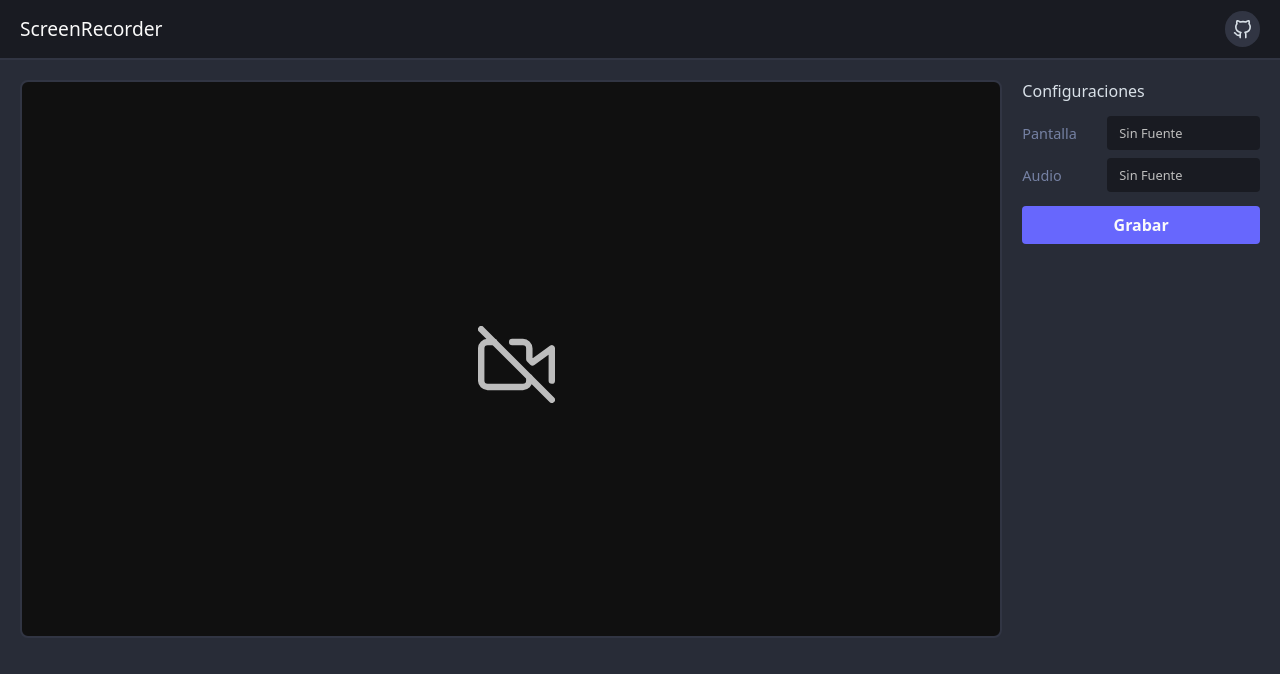
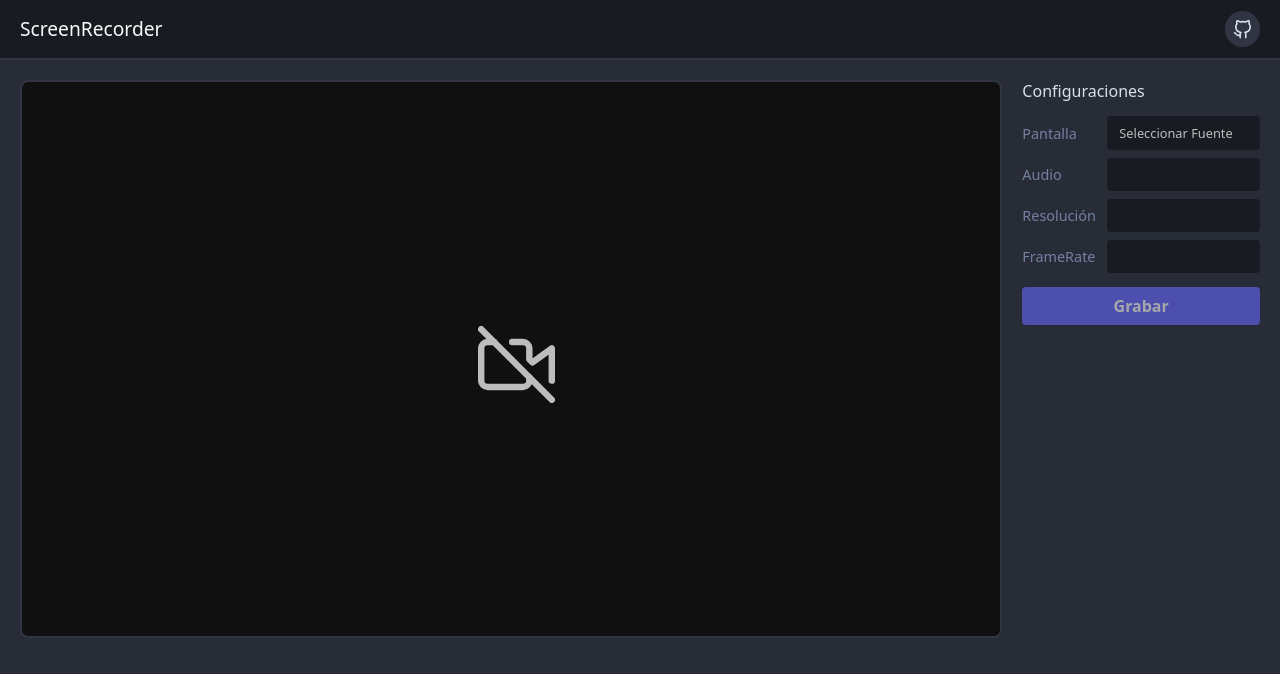
Before and after one commit to munozrc/screen-recorder, a React (Vite) app: page / in a window 1280 px wide. Shown: the top 674 px of the page. Built offline with nearby package versions, Linux system fonts and the light colour scheme.

Commit message:
feat: chill 👌

```diff
--- a/src/App.tsx
+++ b/src/App.tsx
@@ -4,13 +4,79 @@ import { GithubIcon, ScreenPreview } from "./components"
 
 import styles from "./styles/app.module.css"
 
+type StatusType = "IDLE" | "NO_MEDIA" | "RECORDING" | "STOPPING"
+type MediaStreamSettigs = {
+  videoSource: string,
+  audioSource?: string,
+  resolution?: string,
+  frameRate?: number
+}
+
+function getMediaStreamDeviceInfo (stream: MediaStream | undefined): MediaStreamSettigs {
+  if (!stream) return { videoSource: "Seleccionar Fuente" }
+
+  const videoTrack = stream.getVideoTracks().at(0) as MediaStreamTrack
+  const audioTrack = stream.getAudioTracks().at(0)
+  const { height, width, frameRate } = videoTrack.getSettings()
+
+  return {
+    videoSource: videoTrack?.label as string,
+    audioSource: audioTrack?.label ?? "Sin Audio",
+    resolution: `${width} x ${height}`,
+    frameRate
+  }
+}
+
+async function getBlobRecording (mediaParts: Array<Blob>, startTime: number): Promise<Blob> {
+  const duration = Date.now() - startTime
+  const blob = new Blob(mediaParts, { type: "video/webm" })
+  return await fixWebmDuration(blob, duration, { logger: false })
+}
+
 export default function App () {
-  const recorder = useRef<MediaRecorder>()
-  const stream = useRef<MediaStream>()
+  const mediaRecorder = useRef<MediaRecorder>()
+  const mediaStream = useRef<MediaStream>()
   const startTime = useRef<number>(0)
   const mediaParts = useRef<Array<Blob>>([])
-  const video = useRef<HTMLVideoElement>(null)
-  const [status, setStatus] = useState<"idle" | "recording">("idle")
+  const [status, setStatus] = useState<StatusType>("NO_MEDIA")
+  const [lastRecording, setLastRecording] = useState<string | undefined>(undefined)
+
+  const { videoSource, audioSource, frameRate, resolution } = getMediaStreamDeviceInfo(mediaStream.current)
+
+  const onSelectMediaStream = async (): Promise<void> => {
+    if (status === "RECORDING") return
+
+    const { mediaDevices } = navigator
+
+    const stream = await mediaDevices.getDisplayMedia({
+      video: true,
+      audio: {
+        autoGainControl: false,
+        echoCancellation: false,
+        noiseSuppression: false
+      }
+    }).catch(() => {
+      setStatus("NO_MEDIA")
+      return undefined
+    })
+
+    if (!stream) return
+
+    stream.getVideoTracks()[0].addEventListener("ended", stopRecording)
+
+    mediaStream.current = stream
+    mediaRecorder.current = new MediaRecorder(stream)
+    startTime.current = Date.now()
+
+    setStatus("IDLE")
+  }
+
+  const stopRecording = () => {
+    mediaStream.current?.getTracks().forEach((track) => track.stop())
+    mediaStream.current = undefined
+    mediaRecorder.current = undefined
+    setStatus("NO_MEDIA")
+  }
 
   const onRecordingActive = ({ data }: BlobEvent): void => {
     if (!data || data.size < 0) return
@@ -18,64 +84,30 @@ export default function App () {
   }
 
   const onRecordingStop = async () => {
-    setStatus("idle")
-
-    const duration = Date.now() - startTime.current
-    const blob = new Blob(mediaParts.current, { type: "video/webm" })
-
-    stream.current?.getTracks().forEach((track) => {
-      console.log({ settings: track.getSettings() })
-      track.stop()
-    })
-
-    const fixBlob = await fixWebmDuration(blob, duration, { logger: false })
-
-    stream.current = undefined
-    mediaParts.current = []
-    startTime.current = 0
-
-    if (!video.current) return
-    video.current.srcObject = null
-    video.current.src = URL.createObjectURL(fixBlob)
-    video.current.controls = true
-    video.current.muted = false
-    video.current.autoplay = false
+    const videoMediaBlob = await getBlobRecording(mediaParts.current, startTime.current)
+    const videoURL = URL.createObjectURL(videoMediaBlob)
+    setLastRecording(videoURL)
+    stopRecording()
   }
 
-  const handleClick = async () => {
-    if (status === "recording") {
-      recorder.current?.stop()
-      return
-    }
+  const onStartRecording = () => {
+    if (!mediaStream.current) return
 
-    const mediaStream = await navigator.mediaDevices.getDisplayMedia({
-      video: true,
-      audio: {
-        autoGainControl: false,
-        echoCancellation: false,
-        noiseSuppression: false
-      }
-    })
+    mediaRecorder.current = new MediaRecorder(mediaStream.current)
+    startTime.current = Date.now()
+    mediaParts.current = []
 
-    console.log({ mediaStream: mediaStream.getTracks() })
+    mediaRecorder.current.ondataavailable = onRecordingActive
+    mediaRecorder.current.onstop = onRecordingStop
+    mediaRecorder.current.onerror = (error) => { console.log({ error }) }
+    mediaRecorder.current.start()
 
-    stream.current = mediaStream
-    recorder.current = new MediaRecorder(mediaStream)
-    startTime.current = Date.now()
+    setStatus("RECORDING")
+  }
 
-    recorder.current.ondataavailable = onRecordingActive
-    recorder.current.onstop = onRecordingStop
-    recorder.current.onerror = (error) => { console.log({ error }) }
-
-    if (video.current) {
-      video.current.srcObject = mediaStream
-      video.current.autoplay = true
-      video.current.muted = true
-      video.current.controls = false
-    }
-
-    recorder.current.start()
-    setStatus("recording")
+  const handleClick = () => {
+    if (status === "IDLE") return onStartRecording()
+    else if (status === "RECORDING") return mediaRecorder.current?.stop()
   }
 
   return (
@@ -92,21 +124,36 @@ export default function App () {
         </a>
       </header>
       <div className={styles.appBody}>
-        <ScreenPreview ref={video}/>
+        <ScreenPreview
+          srcPreview={mediaStream.current}
+          src={lastRecording}
+        />
         <aside className={styles.appControls}>
           <h3 className={styles.title}>Configuraciones</h3>
           <section className={styles.controlContainer}>
             <label className={styles.controlOption}>
               <span>Pantalla</span>
-              <button>Sin Fuente</button>
+              <button onClick={onSelectMediaStream}>{videoSource}</button>
             </label>
             <label className={styles.controlOption}>
               <span>Audio</span>
-              <button>Sin Fuente</button>
+              <button>{audioSource}</button>
+            </label>
+            <label className={styles.controlOption}>
+              <span>Resolución</span>
+              <button>{resolution}</button>
+            </label>
+            <label className={styles.controlOption}>
+              <span>FrameRate</span>
+              <button>{frameRate}</button>
             </label>
           </section>
-          <button onClick={handleClick} className={styles.recordButton}>
-            {status === "idle" ? "Grabar" : "Detener"}
+          <button
+            onClick={handleClick}
+            className={styles.recordButton}
+            disabled={typeof mediaStream.current === "undefined"}
+          >
+            {status === "RECORDING" ? "Detener" : "Grabar"}
           </button>
         </aside>
       </div>
```
